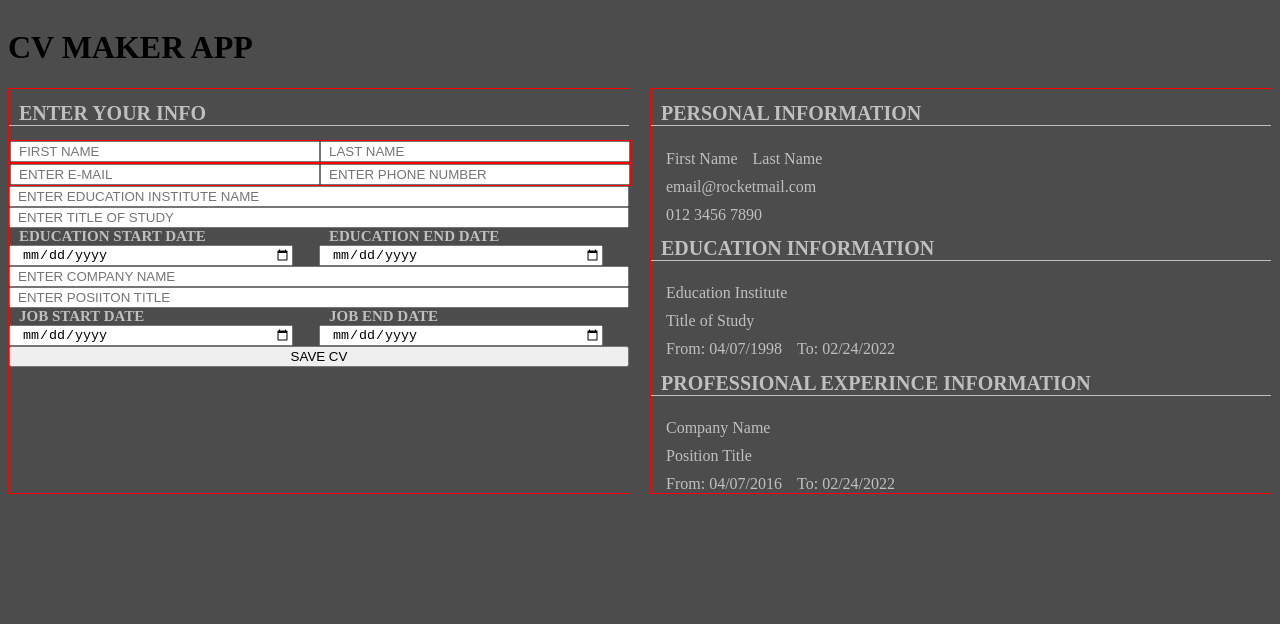
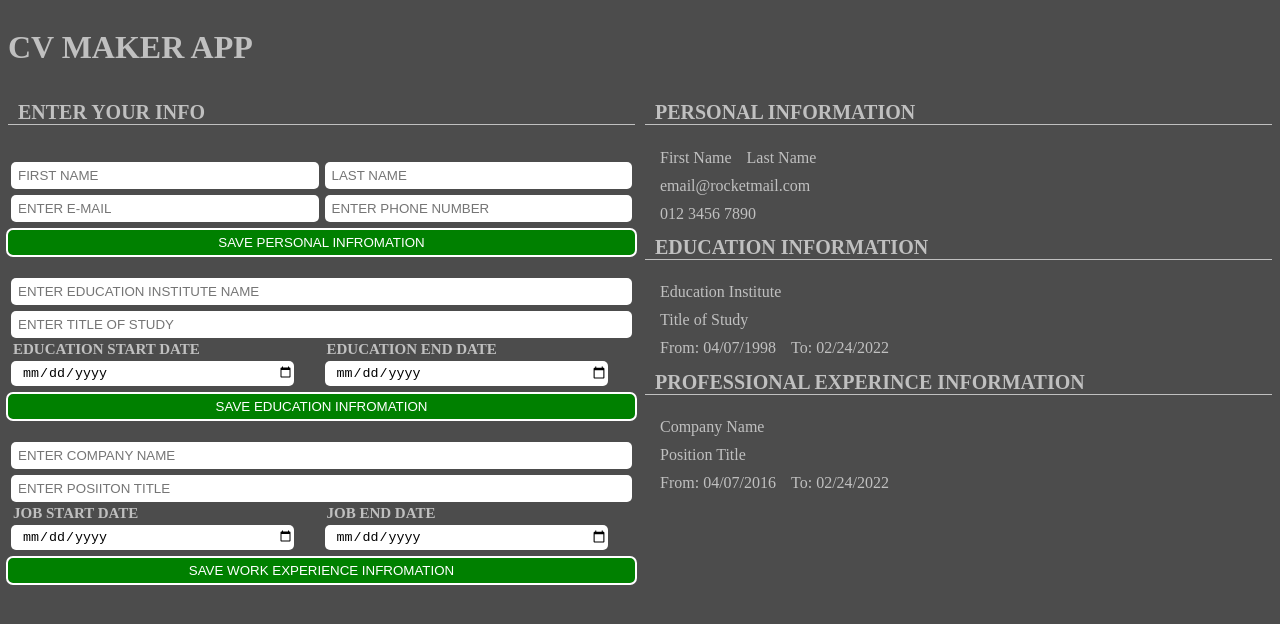
Before and after one commit to Maii0407/cv-project-react, a React (Create React App) app: page / in a window 1280 px wide. Shown: the top 624 px of the page. Built offline with nearby package versions, Linux system fonts and the light colour scheme.

Commit message:
finished the project. pretty ugly if u ask me lol

```diff
--- a/src/App.css
+++ b/src/App.css
@@ -10,30 +10,53 @@
   flex-direction: row;
 }
 
-form {
+.form-container {
   width: 99%;
   display: flex;
   flex-direction: column;
-  border: 1px solid red;
+}
+
+form {
+  width: 100%;
+  display: flex;
+  flex-direction: column;
   margin-right: 10px;
+  margin-top: 20px;
 }
 
 label {
   color: silver;
   font-weight: bold;
   font-size: 15px;
-  text-indent: 10px;
+  text-indent: 5px;
 }
 
 input {
   text-indent: 5px;
+  margin: 3px;
+  border: none;
+  border-radius: 5px;
+  height: 25px;
+}
+
+button {
+  margin-top: 5px;
+  border: none;
+  height: 25px;
+  border-radius: 5px;
+  outline: 2px solid white;
+  background-color: green;
+  color: white;
 }
 
 button:hover {
   cursor: pointer;
+  outline: 2px solid green;
+  background-color: white;
+  color: green;
 }
 
-form .header-container h1 {
+.form-container .header-container h1 {
   color: silver;
   font-size: 20px;
   border-bottom: 1px solid silver;
@@ -41,7 +64,6 @@ form .header-container h1 {
 }
 
 .nameContainer, .contactContainer {
-  border: 1px solid red;
   width: 100%;
   display: flex;
   flex-direction: row;
@@ -66,12 +88,3 @@ form .header-container h1 {
 #firstName, #lastName, #emailInput, #phoneNo {
   width: 50%;
 }
-
-/*
-.perSection-wrapper .header-container h1,
-.eduSection-wrapper .header-container h1,
-.expSection-wrapper .header-container h1 {
-    color: silver;
-    font-size: 20px;
-    border-bottom: 1px solid silver;
-}*/
--- a/src/App.js
+++ b/src/App.js
@@ -105,30 +105,44 @@ class App extends Component {
     });
   };
 
-  onSubmitCV = (e) => {
+  onSubmitPersonalInfo = (e) => {
     e.preventDefault();
     this.setState({
       firstNameArray: [ this.state.firstName, ...this.state.firstNameArray ],
       lastNameArray: [ this.state.lastName, ...this.state.lastNameArray ],
       emailArray: [ this.state.email, ...this.state.emailArray ],
       phoneNumArray: [ this.state.phoneNum, ...this.state.phoneNumArray ],
+
+      firstName: { text: '', id: uniqid() },
+      lastName: { text: '', id: uniqid() },
+      email: { text: '', id: uniqid() },
+      phoneNum: { text: '', id: uniqid() },
+    });
+  };
+
+  onSubmitEducationInfo = (e) => {
+    e.preventDefault();
+    this.setState({
       schoolNameArray: [ this.state.schoolName, ...this.state.schoolNameArray ],
       studyTitleArray: [ this.state.studyTitle, ...this.state.studyTitleArray ],
       eduStartDateArray: [ this.state.eduStartDate, ...this.state.eduStartDateArray ],
       eduEndDateArray: [ this.state.eduEndDate, ...this.state.eduEndDateArray ],
+
+      schoolName: { text:'', id: uniqid() },
+      studyTitle: { text:'', id: uniqid() },
+      eduStartDate: { text:'', id: uniqid() },
+      eduEndDate: { text:'', id: uniqid() },
+    });
+  };
+
+  onSubmitWorkInfo = (e) => {
+    e.preventDefault();
+    this.setState({
       companyNameArray: [ this.state.companyName, ...this.state.companyNameArray ],
       posiitonTitleArray: [ this.state.positionTitle, ...this.state.posiitonTitleArray ],
       workStartDateArray: [ this.state.workStartDate, ...this.state.workStartDateArray ],
       workEndDateArray: [ this.state.workEndDate, ...this.state.workEndDateArray ],
 
-      firstName: { text: '', id: uniqid() },
-      lastName: { text: '', id: uniqid() },
-      email: { text: '', id: uniqid() },
-      phoneNum: { text: '', id: uniqid() },
-      schoolName: { text:'', id: uniqid() },
-      studyTitle: { text:'', id: uniqid() },
-      eduStartDate: { text:'', id: uniqid() },
-      eduEndDate: { text:'', id: uniqid() },
       companyName: { text:'', id: uniqid() },
       positionTitle: { text:'', id: uniqid() },
       workStartDate: { text:'', id: uniqid() },
@@ -148,8 +162,9 @@ class App extends Component {
       <div className='main-container' >
         <Header text='CV MAKER APP' />
         <div className='content-container'>
-          <form onSubmit={ this.onSubmitCV }>
+          <div className='form-container'>
             <Header text='ENTER YOUR INFO'/>
+            <form onSubmit={ this.onSubmitPersonalInfo } >
               <div className='nameContainer'>
                 <input onChange={ this.changeFirstName } value={ firstName.text } type='text' id='firstName' placeholder='FIRST NAME' required/>
                 <input onChange={ this.changeLastName } value={ lastName.text } type='text' id='lastName' placeholder='LAST NAME' required/>
@@ -158,34 +173,41 @@ class App extends Component {
                 <input onChange={ this.changeEmail } value={ email.text } type='email' id='emailInput' placeholder='ENTER E-MAIL' required/>
                 <input onChange={ this.changePhoneNum } value={ phoneNum.text } type='tel' id='phoneNo' minLength='8'  maxLength='16' placeholder='ENTER PHONE NUMBER' required/>
               </div>
+              <button type='submit'>SAVE PERSONAL INFROMATION</button>
+            </form>
+
+            <form onSubmit={ this.onSubmitEducationInfo } >
               <input onChange={ this.changeSchoolName } value={ schoolName.text } type='text' id='schoolName' placeholder='ENTER EDUCATION INSTITUTE NAME' required/>
               <input onChange={ this.changeStudyTitle } value={ studyTitle.text } type='text' id='studyTitle' placeholder='ENTER TITLE OF STUDY' required />
-
               <div className='dateContainer'>
                 <div className='startContainer'>
-                <label for='eduStartDate'>EDUCATION START DATE</label>
+                  <label htmlFor='eduStartDate'>EDUCATION START DATE</label>
                   <input onChange={ this.changeEduStartDate } value={ eduStartDate.text } type='date' id='eduStartDate' name='eduStartDate' required />
                 </div>
                 <div className='endContainer'>
-                <label for='eduEndDate'>EDUCATION END DATE</label>
+                  <label htmlFor='eduEndDate'>EDUCATION END DATE</label>
                   <input onChange={ this.changeEduEndDate } value={ eduEndDate.text } type='date' id='eduEndDate' name='eduEndDate' required />
                 </div>
               </div>
+              <button type='submit'>SAVE EDUCATION INFROMATION</button>
+            </form>
 
+            <form onSubmit={ this.onSubmitWorkInfo } >
               <input onChange={ this.changeCompanyName } value={ companyName.text } type='text' id='companyName' placeholder='ENTER COMPANY NAME' required />
               <input onChange={ this.changePositionTitle } value={ positionTitle.text } type='text' id='positionTitle' placeholder='ENTER POSIITON TITLE' required />
               <div className='dateContainer'>
                 <div className='startContainer'>
-                <label for='workStartDate'>JOB START DATE</label>
+                  <label htmlFor='workStartDate'>JOB START DATE</label>
                   <input onChange={ this.changeWorkStartDate } value={ workStartDate.text } type='date' id='workStartDate' name='workStartDate' required />
                 </div>
                 <div className='endContainer'>
-                <label for='workEndDate'>JOB END DATE</label>
+                  <label htmlFor='workEndDate'>JOB END DATE</label>
                   <input onChange={ this.changeWorkEndDate } value={ workEndDate.text } type='date' id='workEndDate' name='workEndDate' required />
                 </div>
               </div>
-            <button type='submit'>SAVE CV</button>
+              <button type='submit'>SAVE WORK EXPERIENCE INFROMATION</button>
             </form>
+          </div>
           <ExampleCV  fnArray={ firstNameArray } lnArray={ lastNameArray } eArray={ emailArray } pnArray={ phoneNumArray }
            snArray={ schoolNameArray } stArray={ studyTitleArray } esdArray={ eduStartDateArray } eedArray={ eduEndDateArray }
            cnArray={ companyNameArray } ptArray={ posiitonTitleArray } wsdArray={ workStartDateArray } wedArray={ workEndDateArray }
--- a/src/components/styles/ExampleCV.css
+++ b/src/components/styles/ExampleCV.css
@@ -8,7 +8,6 @@ p {
     width: 99%;
     display: flex;
     flex-direction: column;
-    border: 1px solid red;
     margin-left: 10px;
 }
 
--- a/src/components/styles/Header.css
+++ b/src/components/styles/Header.css
@@ -1,3 +1,3 @@
 .header-container h1 {
-    color: black;
+    color: silver;
 }
```
Lines whose indentation alone changed are shown as unchanged.
